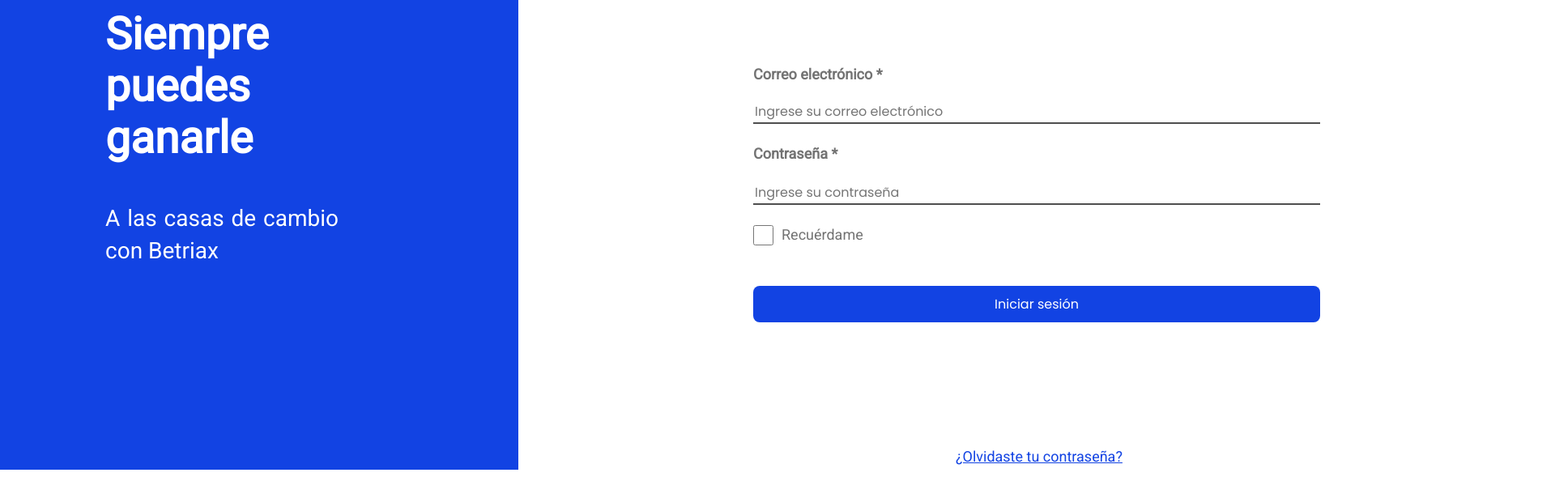
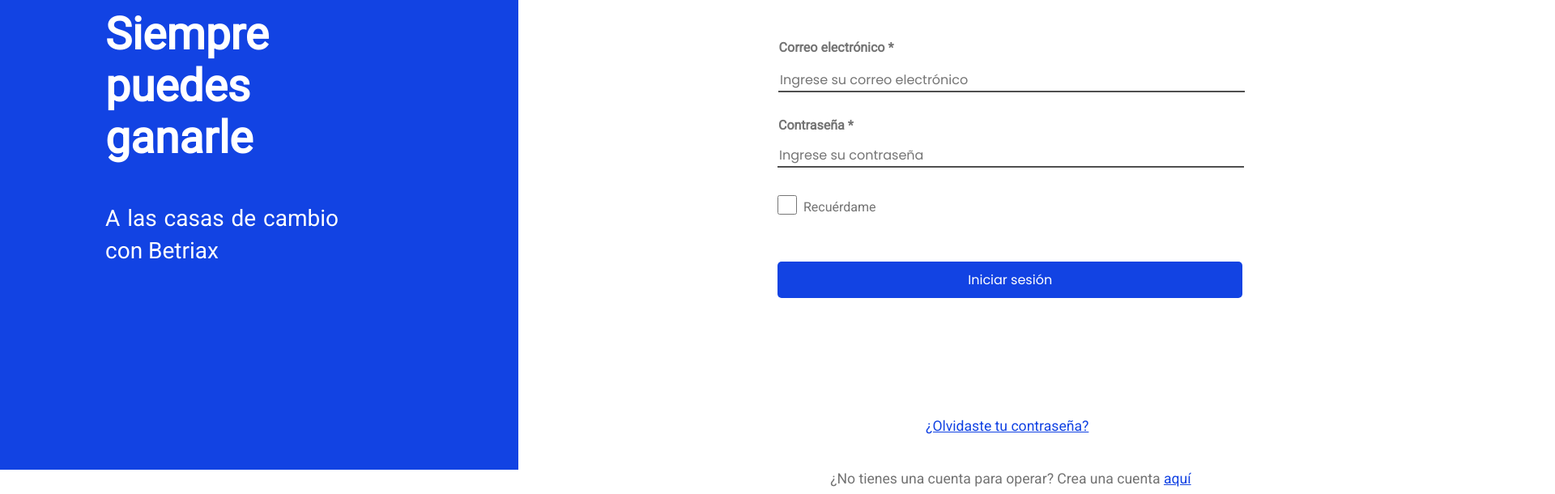
Before and after one commit to SRBetriax/hola, a React (Create React App) app: page /sign/login in a window 1280 px wide. Shown: the part 220-830 px from the top of the page at 81% size, 1920 px wide, since content can reach past the window. Built offline with nearby package versions, Linux system fonts and the light colour scheme; no server answers.

Commit message:
login sass modified

```diff
--- a/src/components/login/Login.js
+++ b/src/components/login/Login.js
@@ -18,8 +18,9 @@
   };
 
   return (
+    <>
+      <Aside />
       <div className="login-container">
-      <Aside />
         <h1 className="login-title">Ingresa a tu cuenta</h1>
 
         <form className="form" onSubmit={handleSubmit(onSubmit)}>
@@ -54,6 +55,7 @@
           </Link>
         </form>
 
+        <div className="container-f">
           <Link to="/sign/passwordRecovery">
             <p className="p-forgotten-password">¿Olvidaste tu contraseña?</p>
           </Link>
@@ -65,6 +67,8 @@
             <span className="p-register-span">aquí</span>
           </Link>
         </div>
+      </div>
+    </>
   );
 };
 
--- a/src/icons/Landing/LogoFooter.js
+++ b/src/icons/Landing/LogoFooter.js
@@ -1,11 +1,9 @@
-
-
 const LogoFooter = () => {
-    return(
+  return (
     <div>
       <svg
-            width="141"
-            height="34"
+        width="300"
+        height="100"
         viewBox="0 0 141 34"
         fill="none"
         xmlns="http://www.w3.org/2000/svg"
@@ -152,7 +150,7 @@
         />
       </svg>
     </div>
-    )
-}
+  );
+};
 
-export default LogoFooter
+export default LogoFooter;
--- a/src/sass/_aside.scss
+++ b/src/sass/_aside.scss
@@ -10,7 +10,7 @@
     top: 0px;
 
     h1 {
-        font-family: 'Roboto', sans-serif;
+        font-family: $roboto;
         font-style: normal;
         font-weight: 900;
         font-size: 55px;
@@ -24,7 +24,7 @@
     }
 
     h3 {
-        font-family: 'Roboto', sans-serif;
+        font-family: $roboto;
         font-style: normal;
         font-weight: 400;
         font-size: 28px;
--- a/src/sass/_footer.scss
+++ b/src/sass/_footer.scss
@@ -5,11 +5,11 @@
   background-color: $black;
   padding: 7vh 5%;
   min-height: 10vh;
-  .row {
+  /*.row {
     height: 100%;
     display: flex;
     flex-direction: row;
-    justify-content: space-evenly;
+    justify-content: space-evenly;*/
 
     // .col-12, .col-13, .col-14{
     //   display: flex;
@@ -17,29 +17,15 @@
     // justify-content: space-evenly;
     // }
 
-    .col-12 {
-      width: 10%;
-      // align-items: center;
-      border: 1px solid blue;
-
-      .legend{
-        color: $grey1;
-        font-size: 1em;
-        font-weight: 200;
-        width: 22em;
-        padding-top: 1em;
-        padding-bottom: 1em;
-        border: 1px solid yellow;
+.logo {
+  position: absolute;
+  width: 552px;
+  height: 60px;
+  left: 76px;
+  top: 6630px;
 }
 
-      .copyright {
-        color: $grey1;
-        font-size: 1em;
-        font-weight: 200;
-        border: 1px solid pink;
-      }
-
-      @include media-down(md) {
+/*@include media-down(md) {
   flex-flow: column;
   justify-content: space-between;
 
@@ -47,30 +33,70 @@
     margin-top: 5vh;
     text-align: center;
   }
+}*/
+
+.legend{
+  /*color: $grey1;
+  font-size: 1em;
+  font-weight: 200;
+  width: 22em;
+  padding-top: 1em;
+  padding-bottom: 1em;
+  border: 1px solid yellow;*/
+  position: absolute;
+  width: 450px;
+  height: 61px;
+  left: 74px;
+  top: 6760px;
+  font-family: 'Poppins';
+  font-style: normal;
+  font-weight: 400;
+  font-size: 12px;
+  line-height: 15px;
+  text-align: justify;
+  color: $white;
 }
 
-
+.copyright {
+  /*color: $grey1;
+  font-size: 1em;
+  font-weight: 200;
+  border: 1px solid pink;*/
+  position: absolute;
+  width: 250px;
+  height: 12px;
+  left: 75px;
+  top: 6840px;
+  font-family: 'Roboto';
+  font-style: normal;
+  font-weight: 400;
+  font-size: 12px;
+  line-height: 12px;
+  text-align: justify;
+  color: $white;
 }
 
-    .col-13{
+.col-13 {
   height: 100%;
-    // align-items: center;
-    border: 1px solid red
-
+  align-items: center;
+  margin-left: 800px;
 }
 
-
-    .second-row{
+.second-row {
   font-size: 0.7em;
   color: $white;
   font-weight: 600;
+  padding: 4px;
 }
 
-    .col-14{
+.col-14 {
   flex-direction: row;
+  margin-left: 150px;
+  width: 500px;
+  border: 1px solid red;
 }
 
-    .fb-icon,  .t-icon, .li-icon, .yt-icon{
+.fb-icon,  .t-icon, .li-icon, .yt-icon {
   color: $black;
   font-size: 2.1em;
   background-color: $white;
@@ -91,5 +117,5 @@
 .facebook-circle{
   background-color: $black;
 }
+
 }
-}
--- a/src/sass/_login.scss
+++ b/src/sass/_login.scss
@@ -1,149 +1,148 @@
 @import url('https://fonts.googleapis.com/css2?family=Roboto&display=swap');
 @import "../styles\ variables/variables.scss";
 
+
+.login-container {
+    display: flex;
+    position: relative;
+    top: 5em;
+    left: 60em;
+    width: 60em;
+    height: 40em;
+    align-items: center;
+    flex-direction: column;
+}
+
 .login-title {
-    position: absolute;
-    font-family: 'Roboto', sans-serif;
+    position: relative;
+    right: 9.3em;
+    color: $black;
+    font-family: $roboto;
     font-style: normal;
     font-weight: 900;
-    font-size: 36px;
-    width: 312px;
-    height: 42px;
-    left: 930px;
-    top: 80px;
-    line-height: 42px;
-    color: $black;
+    font-size: 2.2em;
+    padding: 1em;
 }
 
 .label-email {
-    position: absolute;
-    width: 170px;
-    height: 26px;
-    left: 930px;
-    top: 297px;
-    font-family: 'Roboto';
+    position: relative;
+    top: 4em;
+    left: 0.1em;
+    font-family: $roboto;
     font-style: normal;
     font-weight: 700;
-    font-size: 18px;
-    line-height: 30px;
+    font-size: 1em;
+    line-height: 1.8em;
     text-align: justify;
     color: $darkGrey;
 }
 
 .input-email {
-    position: absolute;
-    width: 700px;
-    left: 930px;
-    top: 345px;
-    outline: none;
-    border: none;
-    border-bottom: 2px solid $grey5;
-}
-
-.input-password {
-    position: absolute;
-    width: 700px;
-    left: 930px;
-    top: 445px;
+    position: relative;
+    width: 36em;
+    top: 6.5em;
+    right: 8.8em;
     outline: none;
     border: none;
     border-bottom: 2px solid $grey5;
 }
 
 .label-password {
-    position: absolute;
-    width: 170px;
-    height: 26px;
-    left: 930px;
-    top: 395px;
-    font-family: 'Roboto';
+    position: relative;
+    top: 10em;
+    right: 44.8em;
+    font-family: $roboto;
     font-style: normal;
     font-weight: 700;
-    font-size: 18px;
-    line-height: 30px;
+    font-size: 1em;
+    line-height: 1.8em;
     text-align: justify;
     color: $darkGrey;
 }
 
+.input-password {
+    position: relative;
+    width: 36em;
+    top: 9.7em;
+    outline: none;
+    border: none;
+    border-bottom: 2px solid $grey5;
+}
+
 .btn-login {
-    position: absolute;
-    width: 700px;
-    height: 45px;
-    left: 930px;
-    top: 573px;
+    position: relative;
+    top: 17em;
+    width: 35.9em;
+    height: 2.8em;
+    border: none;
+    border-radius: 5px;
     background: $blue;
-    border: none;
-    border-radius: 8px;
     color: $white;
 }
 
 .p-forgotten-password {
-    position: absolute;
-    width: 216px;
-    height: 36px;
-    left: 1180px;
-    top: 769px;
-    font-family: 'Roboto';
+    position: relative;
+    top: 19em;
+    right: 5.3em;
+    font-family: $roboto;
     font-style: normal;
     font-weight: 400;
-    font-size: 18px;
-    line-height: 30px;
+    font-size: 1.1em;
+    line-height: 1.8em;
     text-align: justify;
     text-decoration-line: underline;
     color: $blue;
 }
 
 .p-login {
-    position: absolute;
-    width: 461px;
-    height: 30px;
-    left: 1060px;
-    top: 825px;
-    font-family: 'Roboto';
+    position: relative;
+    top: 20em;
+    right: 12em;
+    font-family: $roboto;
     font-style: normal;
     font-weight: 400;
-    font-size: 18px;
-    line-height: 30px;
-    text-align: justify;
+    font-size: 1.1em;
+    line-height: 1.8em;
     color: $darkGrey;
 }
 
 .p-register-span {
-    position: absolute;
-    left: 1480px;
-    top: 825px;
-    font-family: 'Roboto';
+    position: relative;
+    top: 17.3em;
+    left: 11.4em;
+    font-family: $roboto;
     font-style: normal;
     font-weight: 400;
-    font-size: 18px;
-    line-height: 30px;
-    text-align: justify;
+    font-size: 1.1em;
+    line-height: 1.8em;
     color: $blue;
     text-decoration-line: underline;
 }
 
 .checkbox {
     box-sizing: border-box;
-    position: absolute;
-    width: 25px;
-    height: 25px;
-    left: 930px;
-    top: 498px;
+    position: relative;
+    width: 1.5em;
+    height: 1.5em;
+    top: 14em;
+    right: 36em;
     border: 1px solid $grey5;
     border-radius: 2px;
 }
 
 .checkbox-span {
-    position: absolute;
-    width: 517px;
-    height: 36px;
-    left: 965px;
-    top: 495px;
-    font-family: 'Roboto';
+    position: relative;
+    top: 13.7em;
+    right: 35.5em;
+    font-family: $roboto;
     font-style: normal;
     font-weight: 400;
-    font-size: 18px;
-    line-height: 30px;
+    font-size: 1.1;
+    line-height: 1.8em;
     text-align: justify;
     color: $darkGrey;
 }
+
+.container-f {
+    padding: 5em;
+}
--- a/src/sass/_wl-register.scss
+++ b/src/sass/_wl-register.scss
@@ -1,3 +1,4 @@
+@import url('https://fonts.googleapis.com/css2?family=Roboto&display=swap');
 @import "../styles\ variables/variables.scss";
 
 .register-title {
@@ -6,7 +7,7 @@
     height: 87px;
     left: 930px;
     top: 80px;
-    font-family: 'Roboto';
+    font-family: $roboto;
     font-style: normal;
     font-weight: 900;
     font-size: 36px;
@@ -20,7 +21,7 @@
     height: 35px;
     left: 930px;
     top: 130px;
-    font-family: 'Roboto';
+    font-family: $roboto;
     font-style: normal;
     font-weight: 400;
     font-size: 18px;
@@ -75,7 +76,7 @@
     height: 29px;
     left: 1070px;
     top: 345px;
-    font-family: 'Roboto';
+    font-family: $roboto;
     font-style: normal;
     font-weight: 400;
     font-size: 24px;
@@ -89,7 +90,7 @@
     height: 29px;
     left: 1070px;
     top: 532px;
-    font-family: 'Roboto';
+    font-family: $roboto;
     font-style: normal;
     font-weight: 400;
     font-size: 24px;
@@ -103,7 +104,7 @@
     height: 38px;
     left: 1070px;
     top: 375px;
-    font-family: 'Roboto';
+    font-family: $roboto;
     font-style: normal;
     font-weight: 400;
     font-size: 16px;
@@ -118,7 +119,7 @@
     height: 38px;
     left: 1070px;
     top: 565px;
-    font-family: 'Roboto';
+    font-family: $roboto;
     font-style: normal;
     font-weight: 400;
     font-size: 16px;
@@ -133,7 +134,7 @@
     height: 36px;
     left: 1110px;
     top: 825px;
-    font-family: 'Roboto';
+    font-family: $roboto;
     font-style: normal;
     font-weight: 400;
     font-size: 18px;
@@ -146,7 +147,7 @@
     position: absolute;
     left: 1382px;
     top: 825px;
-    font-family: 'Roboto';
+    font-family: $roboto;
     font-style: normal;
     font-weight: 400;
     font-size: 18px;
--- a/src/styles variables/variables.scss
+++ b/src/styles variables/variables.scss
@@ -11,6 +11,9 @@
 $grey5: #4F4F4F;
 $background2: #eef1fa;
 $black: #000;
+
+//FONTS
+$roboto: 'Roboto', sans-serif;
 
 //MAPS
 $breakpoints: (
```
Also changed, not shown: src/components/footer/Footer.js (+15 -15 lines), src/sass/_register.scss (+5 -6 lines). Lines whose indentation alone changed are shown as unchanged.
